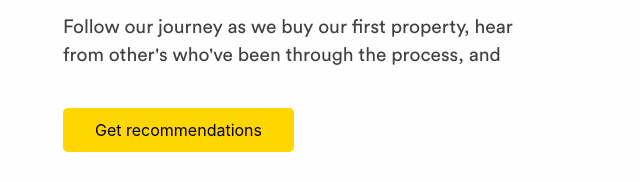
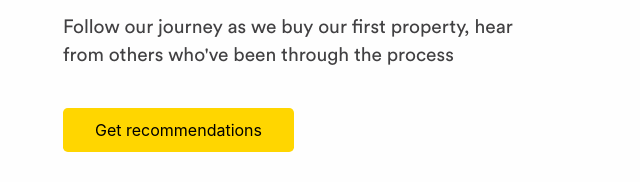
Before and after one commit to katandtonic/cred, a plain HTML site: page index.html in a window 1280 px wide. Shown: the part 280-462 px from the top of the page, 0-640 px from the left. Drawn offline with nearby package versions, Linux system fonts and the light colour scheme.

Commit message:
Fix typo

```diff
--- a/index.html
+++ b/index.html
@@ -28,7 +28,7 @@
       <div class="row">
 	      <div class="col-md-7 masthead-text">
             <h1 class="masthead" style="line-height:100%;">The No BS Guide to Buying a House</h1>
-			<p class="masthead">Follow our journey as we buy our first property, hear from other's who've been through the process, and </p>
+			<p class="masthead">Follow our journey as we buy our first property, hear from others who've been through the process</p>
 			<a class="btn-sample btn-ex-lg" id="consult" href="registration.html">Get recommendations</a>
 		  </div>
 
```
